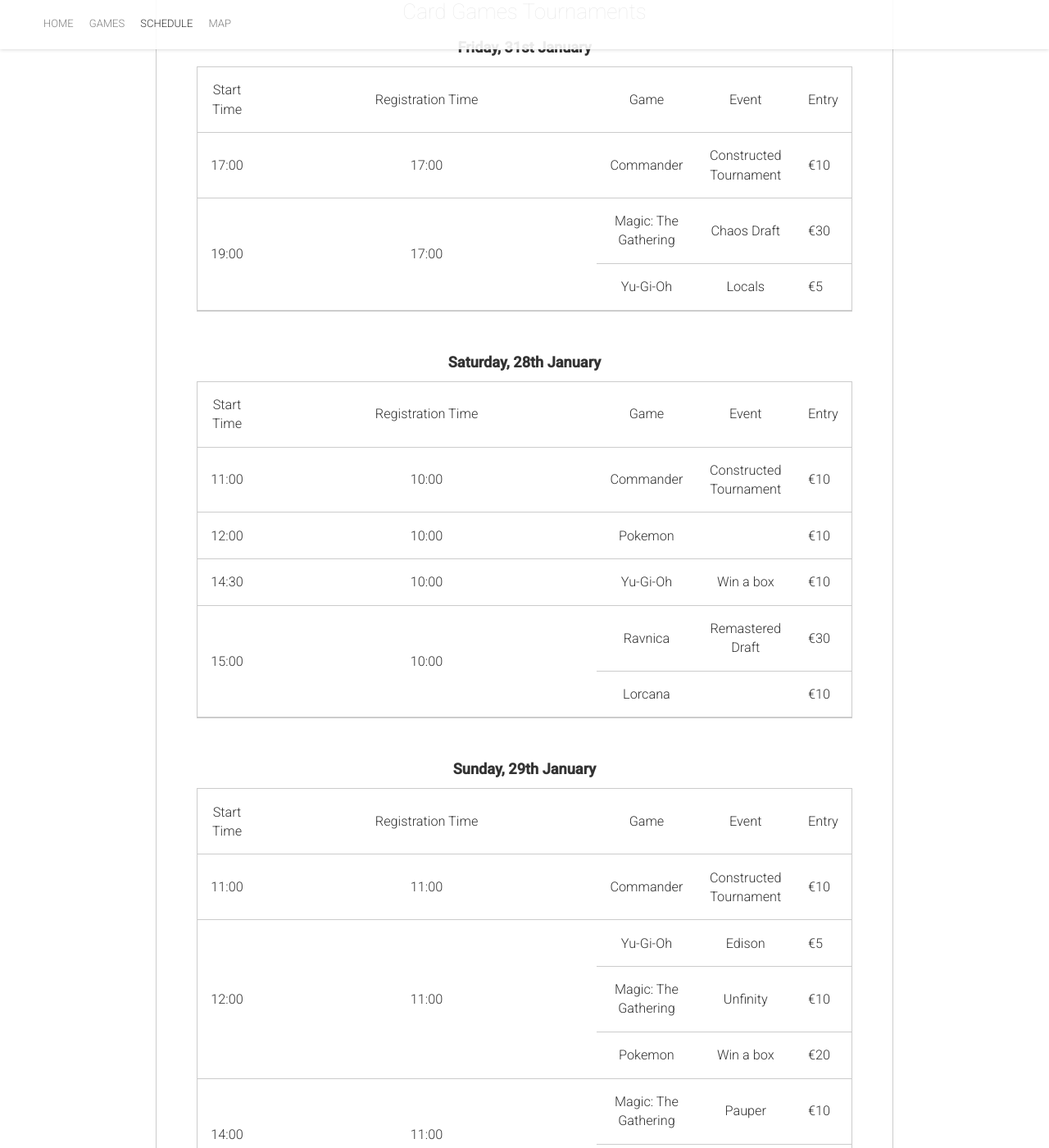
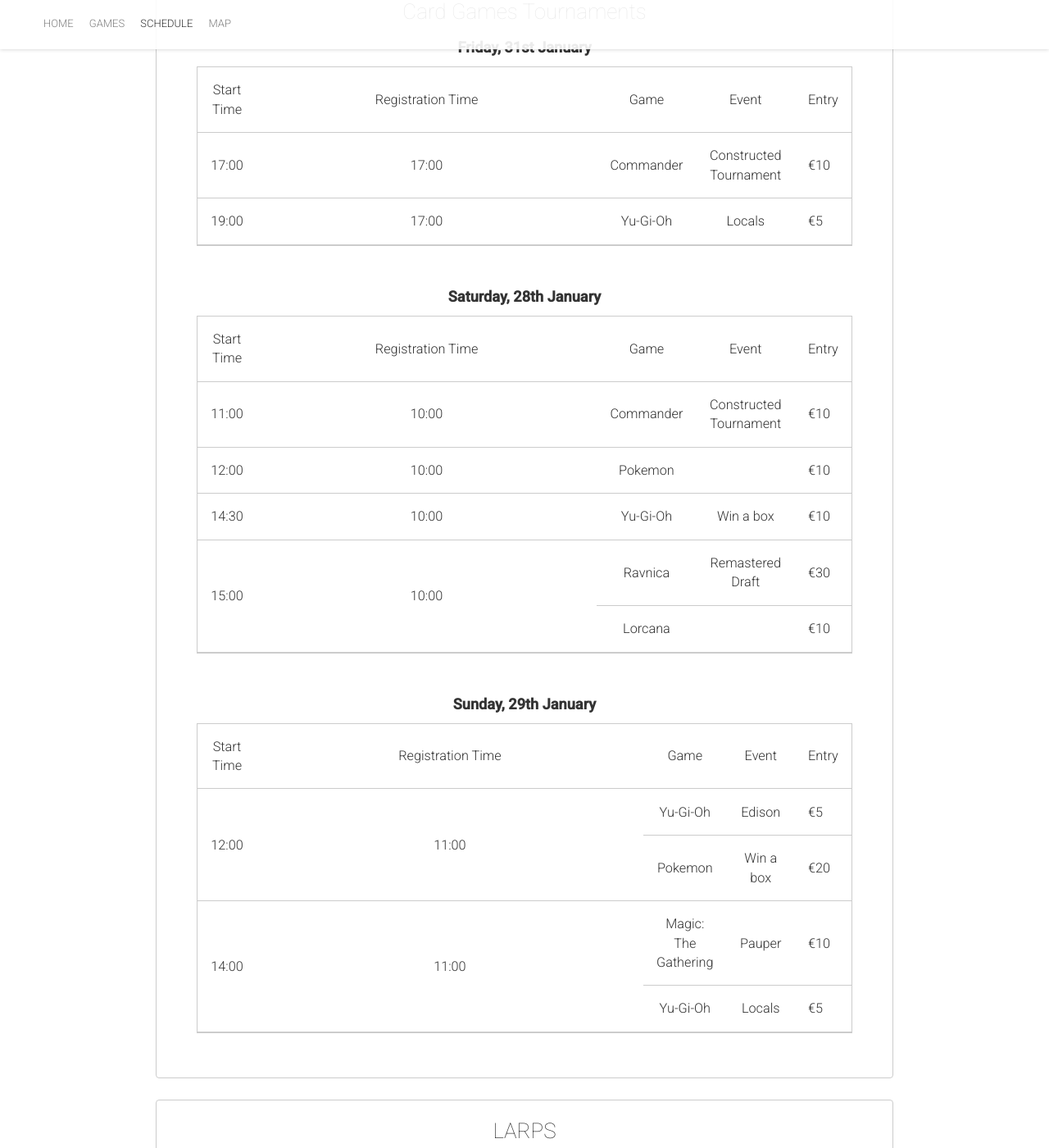
Before and after one commit to gregoriousTechorious/warpcon.ie, a Jekyll site: the page built from schedule.html, in a window 1280 px wide and 1400 px high, scrolled down 1724 px. Shown: the whole window at 82% size. Built offline with Jekyll 4.4.1, drawn with Linux system fonts in a browser that asks for light colours; nearby versions of some CDN libraries.

Commit message:
fix ccgs

```diff
--- a/schedule.html
+++ b/schedule.html
@@ -188,23 +188,12 @@
                     </td>
                 </tr>
                 <tr>
-                    <td rowspan="2">
+                    <td rowspan="1">
                         19:00
                     </td>
-                    <td rowspan="2">
+                    <td rowspan="1">
                         17:00
                     </td>
-                    <td>
-                        Magic: The Gathering
-                    </td>
-                    <td>
-                        Chaos Draft
-                    </td>
-                    <td>
-                        €30
-                    </td>
-                </tr>
-                <tr>
                     <td>
                         Yu-Gi-Oh
                     </td>
@@ -345,27 +334,10 @@
             </thead>
             <tbody>
                 <tr>
-                    <td>
-                        11:00
-                    </td>
-                    <td>
-                        11:00
-                    </td>
-                    <td>
-                        Commander
-                    </td>
-                    <td>
-                        Constructed Tournament
-                    </td>
-                    <td>
-                        €10
-                    </td>
-                </tr>
-                <tr>
-                    <td rowspan="3">
+                    <td rowspan="2">
                         12:00
                     </td>
-                    <td rowspan="3">
+                    <td rowspan="2">
                         11:00
                     </td>
                     <td>
@@ -376,17 +348,6 @@
                     </td>
                     <td>
                         €5
-                    </td>
-                </tr>
-                <tr>
-                    <td>
-                        Magic: The Gathering
-                    </td>
-                    <td>
-                        Unfinity
-                    </td>
-                    <td>
-                        €10
                     </td>
                 </tr>
                 <tr>
```
